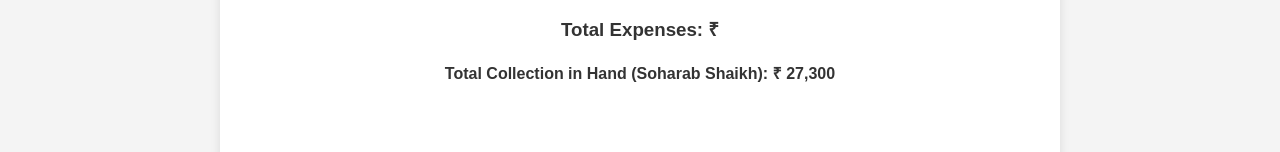
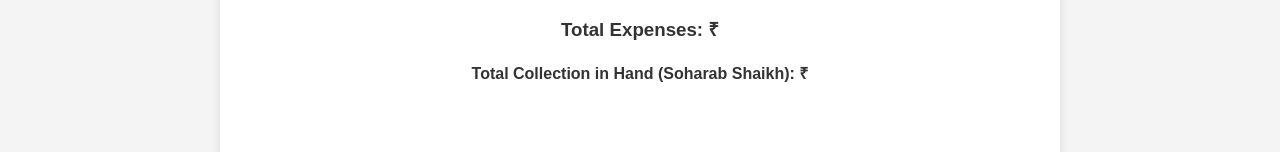
Before and after one commit to SoharabShaikh2/dogachhi-madrasha.github.io, a plain HTML site: page index.html in a window 1280 px wide. Shown: the part 523-675 px from the top of the page. Drawn offline with Linux system fonts and the light colour scheme.

Commit message:
Update index.html

```diff
--- a/index.html
+++ b/index.html
@@ -16,7 +16,7 @@
             <h3>Total Students: <span id="total-students"></span></h3>
             <h3>Total Collection: ₹ <span id="total-collection"></span></h3>
             <h3>Total Expenses: ₹ <span id="total-expenses"></span></h3>
-            <h4>Total Collection in Hand (Soharab Shaikh): ₹ 27,300 <span id="total-expenses"></span></hh>
+            <h4>Total Collection in Hand (Soharab Shaikh): ₹ <span id="total-hand"></span></hh>
         </section>
         <section id="collection" class="page">
             <h2>Collection</h2>
```
